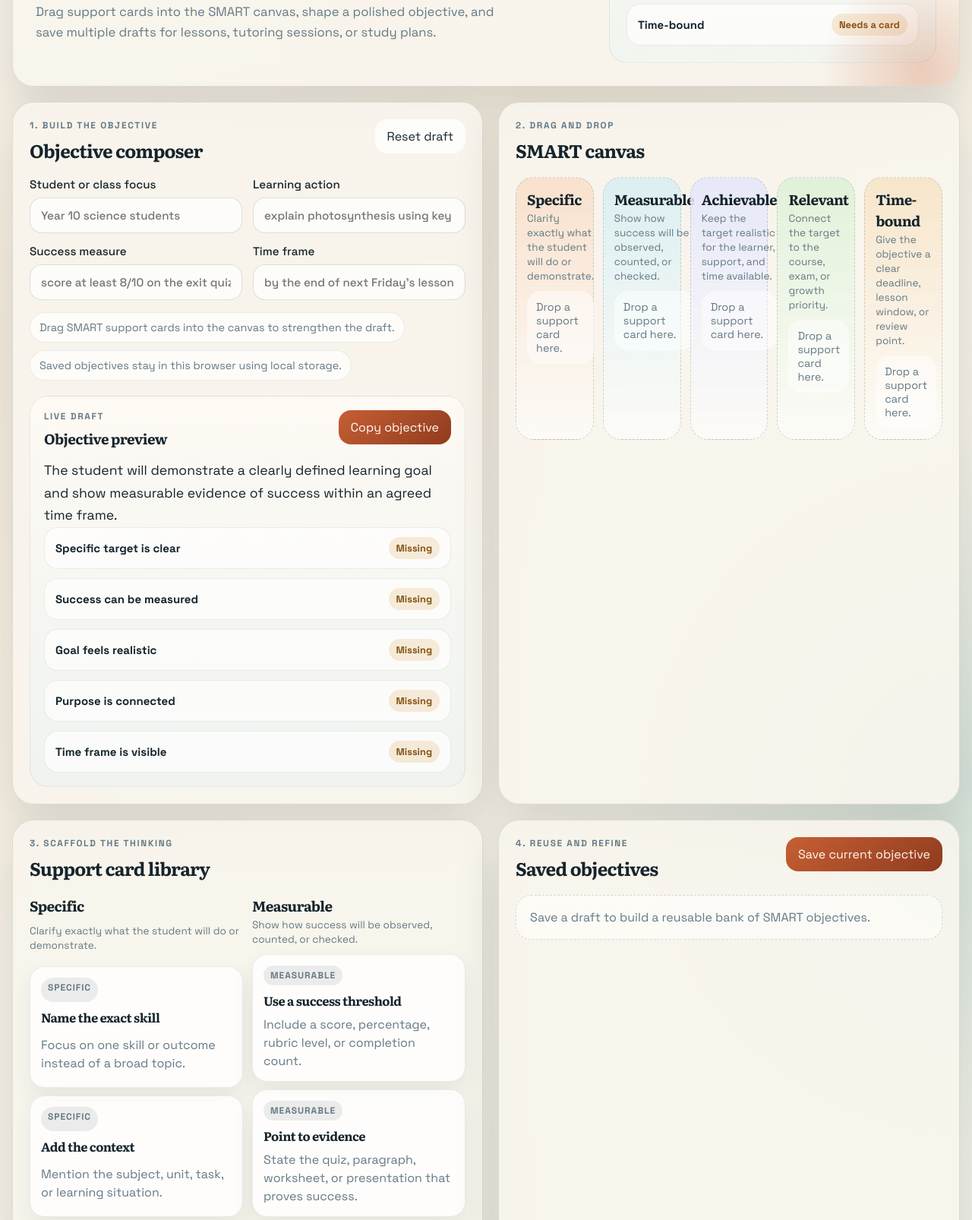
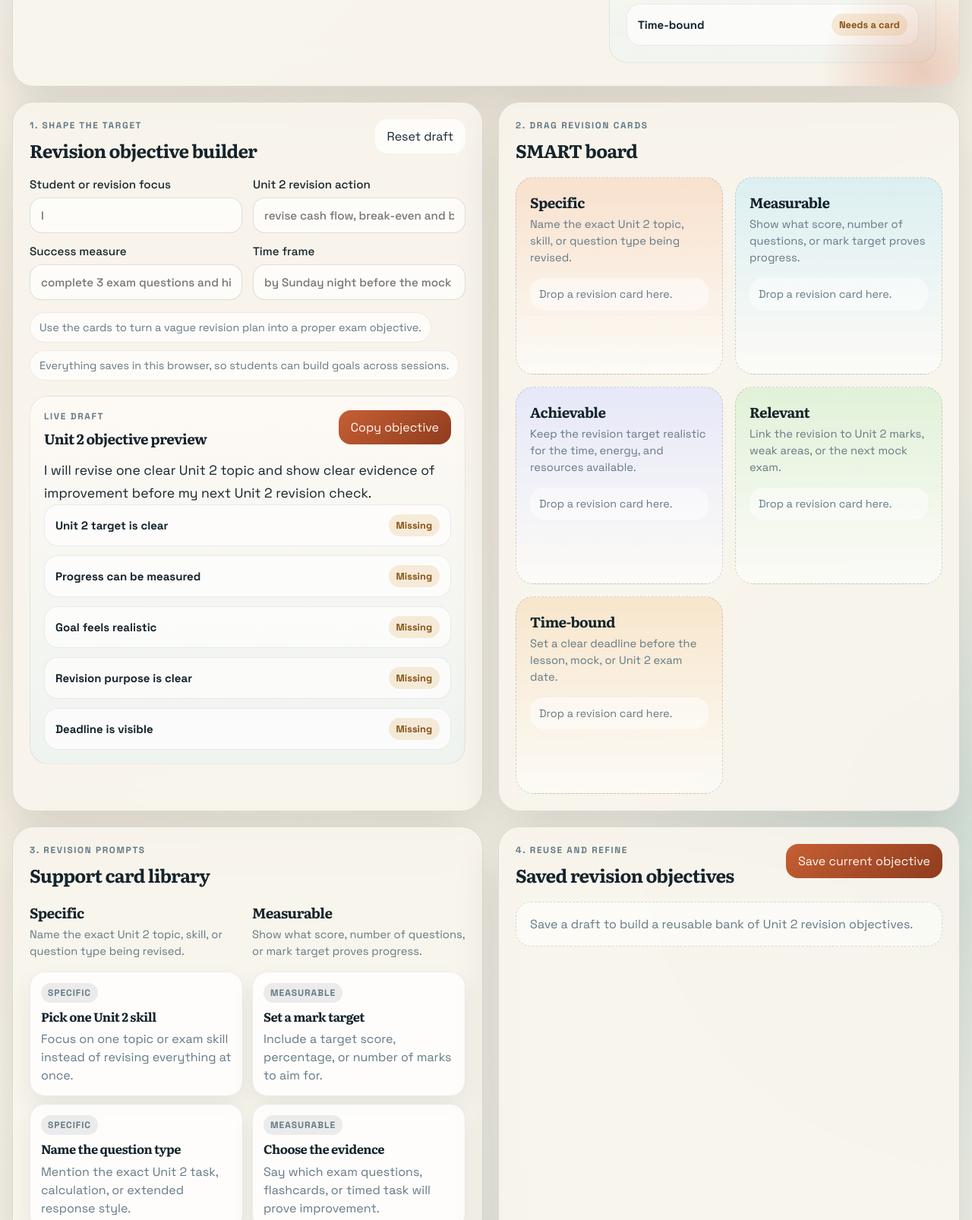
Before and after one commit to tom-landy/SMART, a website: page index.html in a window 1280 px wide. Shown: the part 444-2050 px from the top of the page at 76% size. Drawn offline with Linux system fonts and the light colour scheme.

Commit message:
Refine SMART Creator layout for Unit 2 revision

```diff
--- a/app.js
+++ b/app.js
@@ -4,27 +4,27 @@ const dimensions = [
   {
     id: "specific",
     name: "Specific",
-    prompt: "Clarify exactly what the student will do or demonstrate.",
+    prompt: "Name the exact Unit 2 topic, skill, or question type being revised.",
   },
   {
     id: "measurable",
     name: "Measurable",
-    prompt: "Show how success will be observed, counted, or checked.",
+    prompt: "Show what score, number of questions, or mark target proves progress.",
   },
   {
     id: "achievable",
     name: "Achievable",
-    prompt: "Keep the target realistic for the learner, support, and time available.",
+    prompt: "Keep the revision target realistic for the time, energy, and resources available.",
   },
   {
     id: "relevant",
     name: "Relevant",
-    prompt: "Connect the target to the course, exam, or growth priority.",
+    prompt: "Link the revision to Unit 2 marks, weak areas, or the next mock exam.",
   },
   {
     id: "time-bound",
     name: "Time-bound",
-    prompt: "Give the objective a clear deadline, lesson window, or review point.",
+    prompt: "Set a clear deadline before the lesson, mock, or Unit 2 exam date.",
   },
 ];
 
@@ -32,62 +32,62 @@ const libraryCards = [
   {
     id: "specific-skill",
     dimension: "specific",
-    title: "Name the exact skill",
-    description: "Focus on one skill or outcome instead of a broad topic.",
+    title: "Pick one Unit 2 skill",
+    description: "Focus on one topic or exam skill instead of revising everything at once.",
   },
   {
     id: "specific-context",
     dimension: "specific",
-    title: "Add the context",
-    description: "Mention the subject, unit, task, or learning situation.",
+    title: "Name the question type",
+    description: "Mention the exact Unit 2 task, calculation, or extended response style.",
   },
   {
     id: "measurable-score",
     dimension: "measurable",
-    title: "Use a success threshold",
-    description: "Include a score, percentage, rubric level, or completion count.",
+    title: "Set a mark target",
+    description: "Include a target score, percentage, or number of marks to aim for.",
   },
   {
     id: "measurable-evidence",
     dimension: "measurable",
-    title: "Point to evidence",
-    description: "State the quiz, paragraph, worksheet, or presentation that proves success.",
+    title: "Choose the evidence",
+    description: "Say which exam questions, flashcards, or timed task will prove improvement.",
   },
   {
     id: "achievable-support",
     dimension: "achievable",
-    title: "Acknowledge support",
-    description: "Mention scaffolds like sentence stems, revision notes, or teacher check-ins.",
+    title: "Use revision support",
+    description: "Mention notes, model answers, formula sheets, or teacher feedback you can use.",
   },
   {
     id: "achievable-step",
     dimension: "achievable",
-    title: "Break into steps",
-    description: "Frame the goal so it fits the learner's current level and next step.",
+    title: "Keep it realistic",
+    description: "Aim for a next step that fits one revision session instead of an impossible leap.",
   },
   {
     id: "relevant-priority",
     dimension: "relevant",
-    title: "Link to a priority",
-    description: "Tie the objective to coursework, exam preparation, or a target grade.",
+    title: "Target a weak area",
+    description: "Tie the objective to the Unit 2 topics where marks are being dropped.",
   },
   {
     id: "relevant-purpose",
     dimension: "relevant",
-    title: "Name the purpose",
-    description: "Explain why the objective matters for the student right now.",
+    title: "Explain why it matters",
+    description: "Connect the revision to mock performance, confidence, or exam readiness.",
   },
   {
     id: "time-bound-lesson",
     dimension: "time-bound",
-    title: "Anchor to a lesson",
-    description: "Set a deadline such as today's lesson, this week, or the next tutorial.",
+    title: "Set a revision deadline",
+    description: "Use a clear deadline like tonight, this weekend, or before the next lesson.",
   },
   {
     id: "time-bound-review",
     dimension: "time-bound",
-    title: "Schedule a review point",
-    description: "Note when progress will be checked or reflected on.",
+    title: "Plan the check-in",
+    description: "Decide when to review scores, fix mistakes, and set the next revision target.",
   },
 ];
 
@@ -168,11 +168,11 @@ function renderPreview() {
 
   const checks = [
     {
-      label: "Specific target is clear",
+      label: "Unit 2 target is clear",
       ok: Boolean(state.draft.focus && state.draft.action) || state.board.specific.length > 0,
     },
     {
-      label: "Success can be measured",
+      label: "Progress can be measured",
       ok: Boolean(state.draft.metric) || state.board.measurable.length > 0,
     },
     {
@@ -180,11 +180,11 @@ function renderPreview() {
       ok: state.board.achievable.length > 0,
     },
     {
-      label: "Purpose is connected",
+      label: "Revision purpose is clear",
       ok: state.board.relevant.length > 0,
     },
     {
-      label: "Time frame is visible",
+      label: "Deadline is visible",
       ok: Boolean(state.draft.timeframe) || state.board["time-bound"].length > 0,
     },
   ];
@@ -246,7 +246,7 @@ function renderCanvas() {
       if (!cardIds.length) {
         const empty = document.createElement("p");
         empty.className = "zone-empty";
-        empty.textContent = "Drop a support card here.";
+        empty.textContent = "Drop a revision card here.";
         zone.append(empty);
       } else {
         cardIds
@@ -286,7 +286,7 @@ function renderSaved() {
   if (!state.saved.length) {
     const empty = document.createElement("div");
     empty.className = "empty-state";
-    empty.textContent = "Save a draft to build a reusable bank of SMART objectives.";
+    empty.textContent = "Save a draft to build a reusable bank of Unit 2 revision objectives.";
     els.savedList.replaceChildren(empty);
     return;
   }
@@ -441,7 +441,7 @@ async function copyObjective() {
 
 function saveObjective() {
   const objective = buildObjectiveText();
-  const title = state.draft.focus || "Untitled SMART objective";
+  const title = state.draft.focus || "Untitled revision objective";
 
   const entry = {
     id: crypto.randomUUID(),
@@ -501,10 +501,10 @@ async function handleSavedAction(event) {
 }
 
 function buildObjectiveText() {
-  const focus = state.draft.focus || "the student";
-  const action = state.draft.action || "demonstrate a clearly defined learning goal";
-  const metric = state.draft.metric || "show measurable evidence of success";
-  const timeframe = state.draft.timeframe || "within an agreed time frame";
+  const focus = state.draft.focus || "I";
+  const action = state.draft.action || "revise one clear Unit 2 topic";
+  const metric = state.draft.metric || "show clear evidence of improvement";
+  const timeframe = state.draft.timeframe || "before my next Unit 2 revision check";
 
   const supports = dimensions
     .flatMap((dimension) => state.board[dimension.id].map(findCard))
--- a/index.html
+++ b/index.html
@@ -3,10 +3,10 @@
   <head>
     <meta charset="UTF-8" />
     <meta name="viewport" content="width=device-width, initial-scale=1.0" />
-    <title>SMART Sprint Studio</title>
+    <title>SMART Creator</title>
     <meta
       name="description"
-      content="A drag-and-drop SMART objective builder for students, teachers, and academic coaching."
+      content="A SMART objective creator for 16-18 year olds revising for the Unit 2 exam."
     />
     <link rel="preconnect" href="https://fonts.googleapis.com" />
     <link rel="preconnect" href="https://fonts.gstatic.com" crossorigin />
@@ -20,11 +20,11 @@
     <div class="page-shell">
       <header class="hero">
         <div class="hero-copy">
-          <p class="eyebrow">SMART objective planner</p>
-          <h1>Help students turn vague goals into SMART objectives they can actually follow.</h1>
+          <p class="eyebrow">Unit 2 revision planner</p>
+          <h1>SMART Creator</h1>
           <p class="hero-text">
-            Drag support cards into the SMART canvas, shape a polished objective, and save multiple drafts for
-            lessons, tutoring sessions, or study plans.
+            Build sharper revision targets for 16-18 year olds preparing for the Unit 2 exam. Drag revision prompts
+            into each SMART area, tighten the wording, and save the best objectives to reuse later.
           </p>
         </div>
 
@@ -41,41 +41,41 @@
         <section class="panel composer-panel">
           <div class="section-heading">
             <div>
-              <p class="eyebrow">1. Build the objective</p>
-              <h2>Objective composer</h2>
+              <p class="eyebrow">1. Shape the target</p>
+              <h2>Revision objective builder</h2>
             </div>
             <button class="ghost-button" id="reset-draft" type="button">Reset draft</button>
           </div>
 
           <form id="objective-form" class="composer-form">
             <label>
-              Student or class focus
-              <input id="focus-input" name="focus" placeholder="Year 10 science students" maxlength="100" />
+              Student or revision focus
+              <input id="focus-input" name="focus" placeholder="I" maxlength="100" />
             </label>
             <label>
-              Learning action
-              <input id="action-input" name="action" placeholder="explain photosynthesis using key vocabulary" maxlength="140" />
+              Unit 2 revision action
+              <input id="action-input" name="action" placeholder="revise cash flow, break-even and budgeting questions" maxlength="140" />
             </label>
             <label>
               Success measure
-              <input id="metric-input" name="metric" placeholder="score at least 8/10 on the exit quiz" maxlength="140" />
+              <input id="metric-input" name="metric" placeholder="complete 3 exam questions and hit at least 8/10" maxlength="140" />
             </label>
             <label>
               Time frame
-              <input id="timeframe-input" name="timeframe" placeholder="by the end of next Friday's lesson" maxlength="120" />
+              <input id="timeframe-input" name="timeframe" placeholder="by Sunday night before the mock" maxlength="120" />
             </label>
           </form>
 
           <div class="tips-row">
-            <div class="tip-chip">Drag SMART support cards into the canvas to strengthen the draft.</div>
-            <div class="tip-chip">Saved objectives stay in this browser using local storage.</div>
+            <div class="tip-chip">Use the cards to turn a vague revision plan into a proper exam objective.</div>
+            <div class="tip-chip">Everything saves in this browser, so students can build goals across sessions.</div>
           </div>
 
           <section class="preview-card">
             <div class="section-heading compact-heading">
               <div>
                 <p class="eyebrow">Live draft</p>
-                <h3>Objective preview</h3>
+                <h3>Unit 2 objective preview</h3>
               </div>
               <button class="primary-button" id="copy-objective" type="button">Copy objective</button>
             </div>
@@ -87,8 +87,8 @@
         <section class="panel canvas-panel">
           <div class="section-heading">
             <div>
-              <p class="eyebrow">2. Drag and drop</p>
-              <h2>SMART canvas</h2>
+              <p class="eyebrow">2. Drag revision cards</p>
+              <h2>SMART board</h2>
             </div>
           </div>
 
@@ -98,7 +98,7 @@
         <section class="panel library-panel">
           <div class="section-heading">
             <div>
-              <p class="eyebrow">3. Scaffold the thinking</p>
+              <p class="eyebrow">3. Revision prompts</p>
               <h2>Support card library</h2>
             </div>
           </div>
@@ -109,7 +109,7 @@
           <div class="section-heading">
             <div>
               <p class="eyebrow">4. Reuse and refine</p>
-              <h2>Saved objectives</h2>
+              <h2>Saved revision objectives</h2>
             </div>
             <button class="primary-button" id="save-objective" type="button">Save current objective</button>
           </div>
--- a/styles.css
+++ b/styles.css
@@ -97,7 +97,7 @@ h3 {
 }
 
 h1 {
-  max-width: 12ch;
+  max-width: 100%;
   font-size: clamp(2.4rem, 4vw, 4.4rem);
   line-height: 0.98;
 }
@@ -271,20 +271,21 @@ input:focus {
 
 .canvas-grid {
   display: grid;
-  grid-template-columns: repeat(5, minmax(0, 1fr));
-  gap: 12px;
+  grid-template-columns: repeat(2, minmax(260px, 1fr));
+  gap: 16px;
 }
 
 .drop-zone {
-  min-height: 320px;
+  min-height: 260px;
   display: grid;
   gap: 10px;
   align-content: start;
-  padding: 14px;
+  padding: 18px;
   border-radius: 24px;
   border: 1px dashed rgba(21, 36, 44, 0.18);
   background: rgba(255, 255, 255, 0.48);
   transition: transform 120ms ease, border-color 120ms ease, background 120ms ease;
+  overflow: hidden;
 }
 
 .drop-zone[data-dimension="specific"] {
@@ -314,14 +315,16 @@ input:focus {
 
 .zone-title {
   display: grid;
-  gap: 2px;
+  gap: 4px;
+  padding-bottom: 6px;
 }
 
 .zone-title p {
   margin: 0;
   color: var(--muted);
-  font-size: 0.85rem;
-  line-height: 1.4;
+  font-size: 0.92rem;
+  line-height: 1.5;
+  overflow-wrap: anywhere;
 }
 
 .zone-empty {
@@ -358,9 +361,10 @@ input:focus {
 }
 
 .board-card {
-  grid-template-columns: 1fr auto;
+  grid-template-columns: minmax(0, 1fr) auto;
   align-items: start;
   cursor: grab;
+  overflow: hidden;
 }
 
 .library-card:active,
@@ -384,6 +388,8 @@ input:focus {
 .board-card h3,
 .saved-card h3 {
   font-size: 1.02rem;
+  line-height: 1.25;
+  overflow-wrap: anywhere;
 }
 
 .library-card p,
@@ -392,6 +398,7 @@ input:focus {
   margin: 0;
   color: var(--muted);
   line-height: 1.5;
+  overflow-wrap: anywhere;
 }
 
 .icon-button,
```
